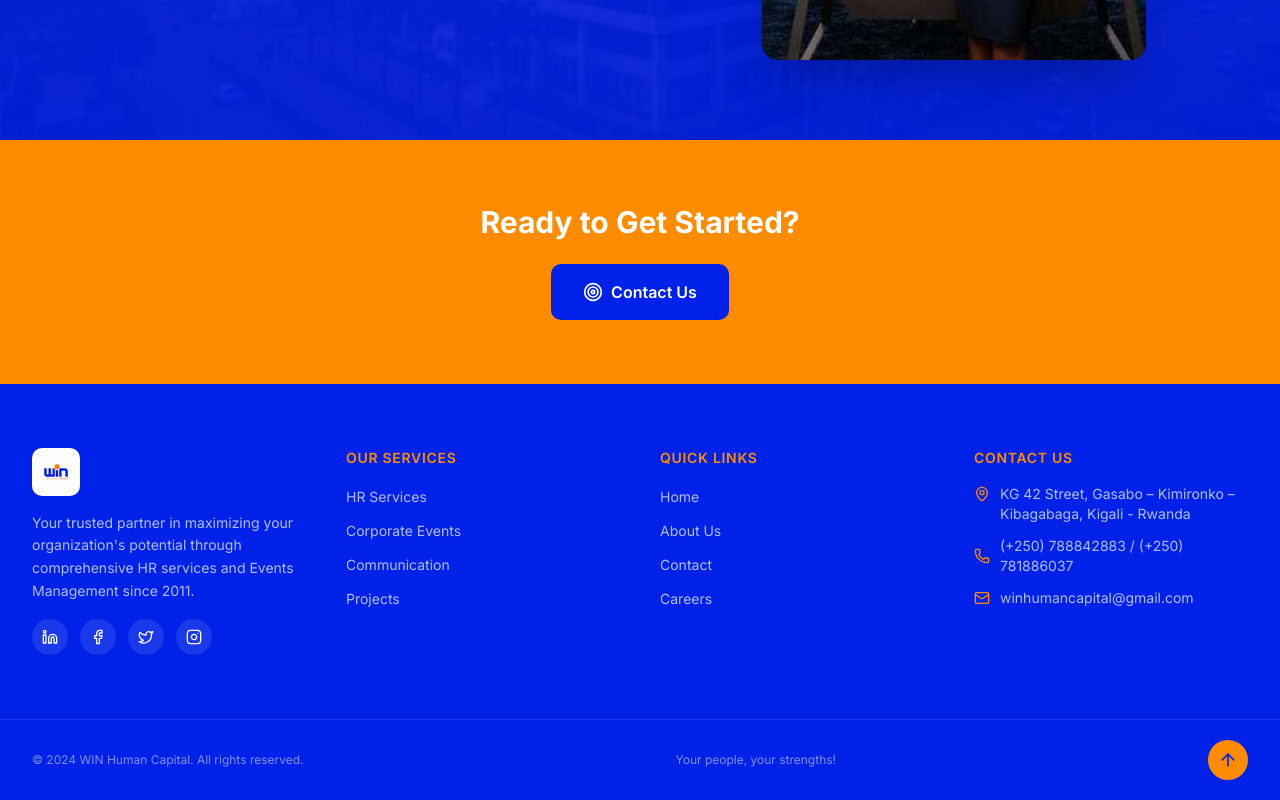
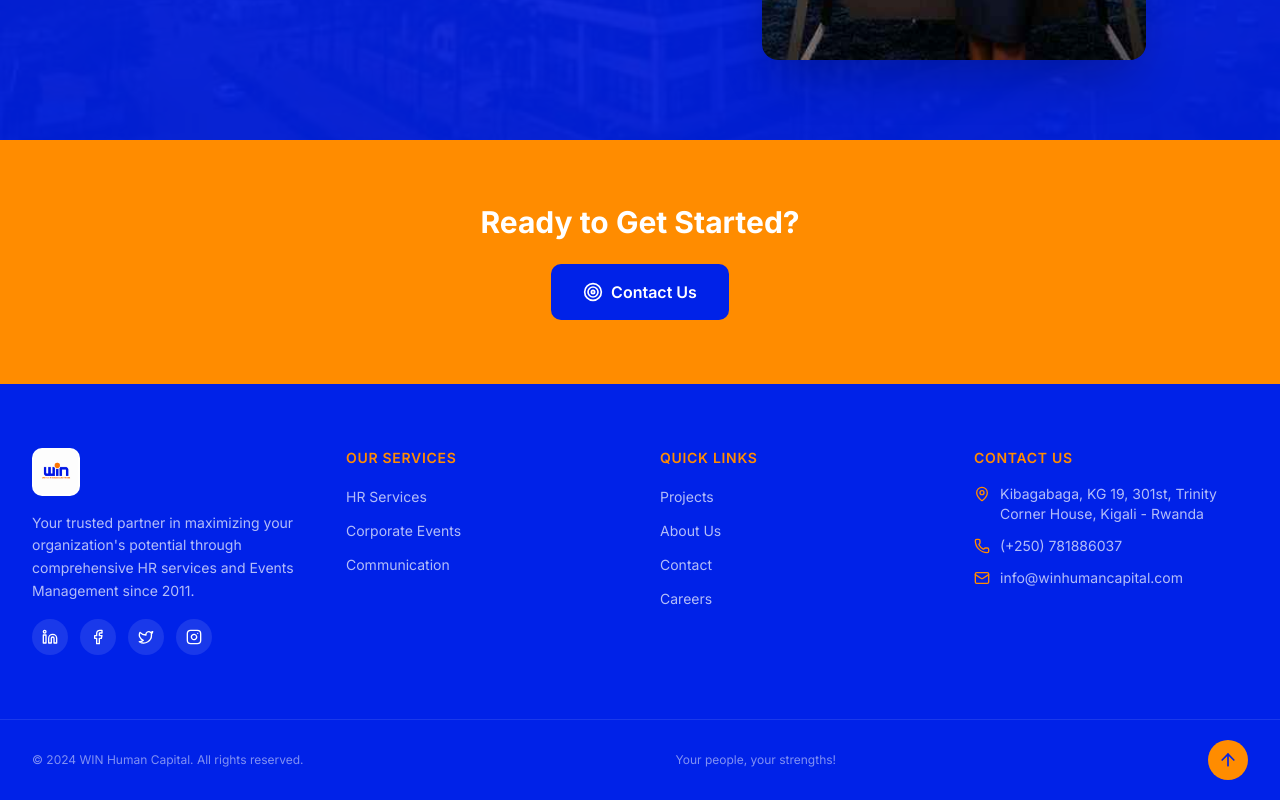
Before and after one commit to Kellysandrine/WIN-site, a React (Vite) app in the folder app/: page /#/ in a window 1280 px wide. Shown: the part 1919-2719 px from the top of the page. Built offline with nearby package versions, Linux system fonts and the light colour scheme.

Commit message:
Update Footer component with new logo and contact info
Updated logo source, modified address, and changed contact information.

```diff
--- a/app/src/components/Footer.tsx
+++ b/app/src/components/Footer.tsx
@@ -15,7 +15,7 @@
           <div className="space-y-4">
             <div className="flex items-center gap-3">
               <img
-                src="/logo.jpg"
+                src="/logo.PNG"
                 alt="WIN Human Capital"
                 className="h-12 w-auto rounded-lg bg-white p-0.5"
               />
@@ -58,11 +58,6 @@
                   Communication
                 </Link>
               </li>
-              <li>
-                <Link to="/projects" className="text-white/70 hover:text-[#FF8C00] transition-colors text-sm">
-                  Projects
-                </Link>
-              </li>
             </ul>
           </div>
 
@@ -71,8 +66,8 @@
             <h4 className="text-[#FF8C00] font-semibold text-sm uppercase tracking-wider mb-4">Quick Links</h4>
             <ul className="space-y-2.5">
               <li>
-                <Link to="/" className="text-white/70 hover:text-[#FF8C00] transition-colors text-sm">
-                  Home
+                <Link to="/projects" className="text-white/70 hover:text-[#FF8C00] transition-colors text-sm">
+                  Projects
                 </Link>
               </li>
               <li>
@@ -100,19 +95,19 @@
               <li className="flex items-start gap-2.5">
                 <MapPin className="w-4 h-4 text-[#FF8C00] mt-0.5 shrink-0" />
                 <span className="text-white/70 text-sm">
-                  KG 42 Street, Gasabo – Kimironko – Kibagabaga, Kigali - Rwanda
+                  Kibagabaga, KG 19, 301st, Trinity Corner House, Kigali - Rwanda
                 </span>
               </li>
               <li className="flex items-center gap-2.5">
                 <Phone className="w-4 h-4 text-[#FF8C00] shrink-0" />
                 <span className="text-white/70 text-sm">
-                  (+250) 788842883 / (+250) 781886037
+              (+250) 781886037
                 </span>
               </li>
               <li className="flex items-center gap-2.5">
                 <Mail className="w-4 h-4 text-[#FF8C00] shrink-0" />
                 <span className="text-white/70 text-sm">
-                  winhumancapital@gmail.com
+                  info@winhumancapital.com
                 </span>
               </li>
             </ul>
```
